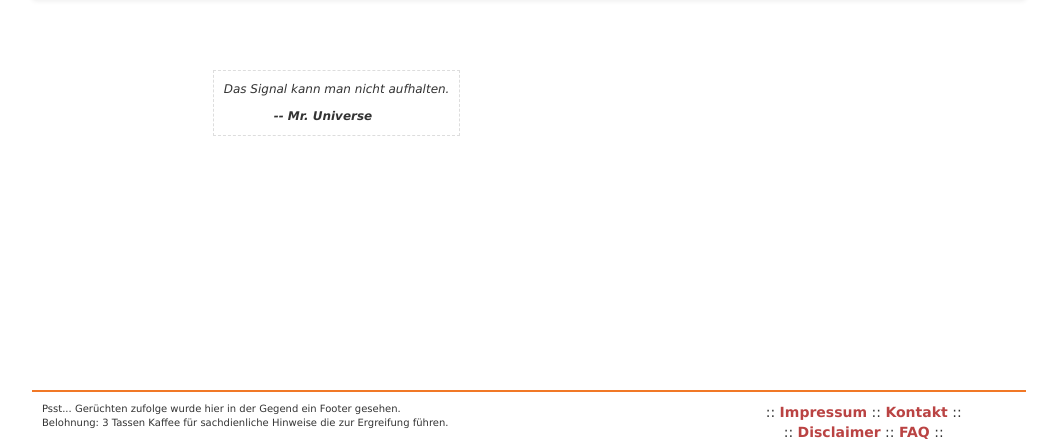
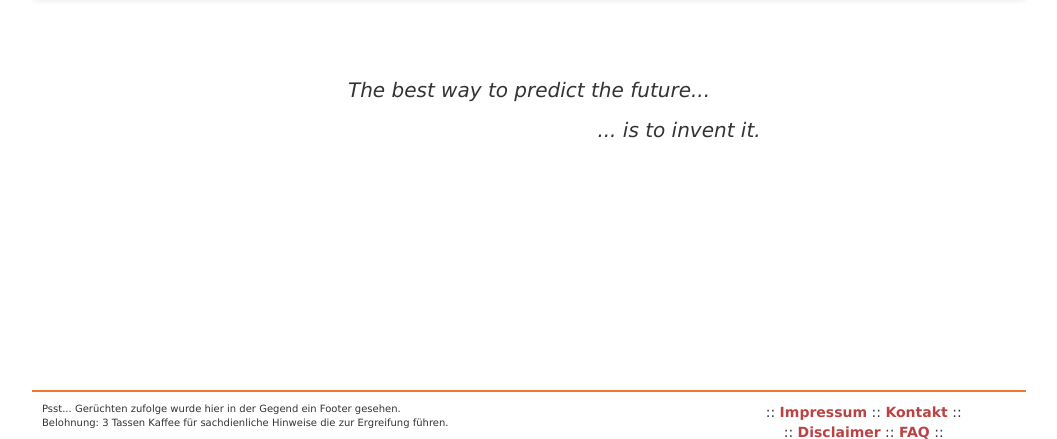
Before and after one commit to Foomy/sirfoomy, a PHP site: page /templates/home.phtml in a window 1280 px wide. Shown: the part 199-638 px from the top of the page, without its empty margins (111-1168 px from the left). Run offline with PHP 8.4, Linux system fonts and the light colour scheme.

Commit message:
Start page quote implemented in work template.

```diff
--- a/public/skins/default/css/main.css
+++ b/public/skins/default/css/main.css
@@ -45,18 +45,35 @@ footer .geek-code-block {
 
 /* 3. start page (home) */
 #home blockquote {
-  display: inline-block;
-  border: dashed 1px #ddd;
-  margin-top: 50px;
-  padding: 10px;
-  font-size: 1.2rem;
+  display: block;
+  border: 0;
+  margin: 50px 0 0 0;
+  padding: 0;
+  font-size: 2rem;
   font-style: italic;
 }
 
-  #home blockquote .quote-author {
+  #home blockquote .first-part {
+    text-align: center;
+    line-height: 2em;
+  }
+
+  #home blockquote .second-part {
+    text-align: center;
+    text-indent: 300px;
+    line-height: 2em;
+  }
+
+  #home blockquote .author {
     padding: 10px 0 0 0;
-    font-weight: bold;
-    text-indent: 50px;
+    text-align: left;
+    text-indent: 360px;
+  }
+
+  #home blockquote .author,
+  #home blockquote .first-part,
+  #home blockquote .second-part {
+    display: none;
   }
 
 /* 4. impress */
--- a/public/templates/home.phtml
+++ b/public/templates/home.phtml
@@ -2,13 +2,27 @@
 
 <div id="home">
   <div class="row">
-    <div class="col-sm-4 col-sm-offset-2">
-      <blockquote class="mr-universe">
-        Das Signal kann man nicht aufhalten.
-        <div class="quote-author">-- Mr. Universe</div>
+    <div class="col-sm-12">
+      <blockquote>
+        <div class="first-part">The best way to predict the future...</div>
+        <div class="second-part">... is to invent it.</div>
+        <div class="author">-- Alan Kay</div>
       </blockquote>
     </div>
   </div>
 </div>
+<script>
+  window.setTimeout(function () {
+    $('blockquote .first-part').fadeIn(2000, function () {
+      window.setTimeout(function () {
+        $('blockquote .second-part').fadeIn(2000, function () {
+          window.setTimeout(function () {
+            $('blockquote .author').fadeIn(2000);
+          }, 1000);
+        });
+      }, 1000);
+    });
+  }, 750);
+</script>
 
 <?php require_once 'footer.phtml'; ?>
```
